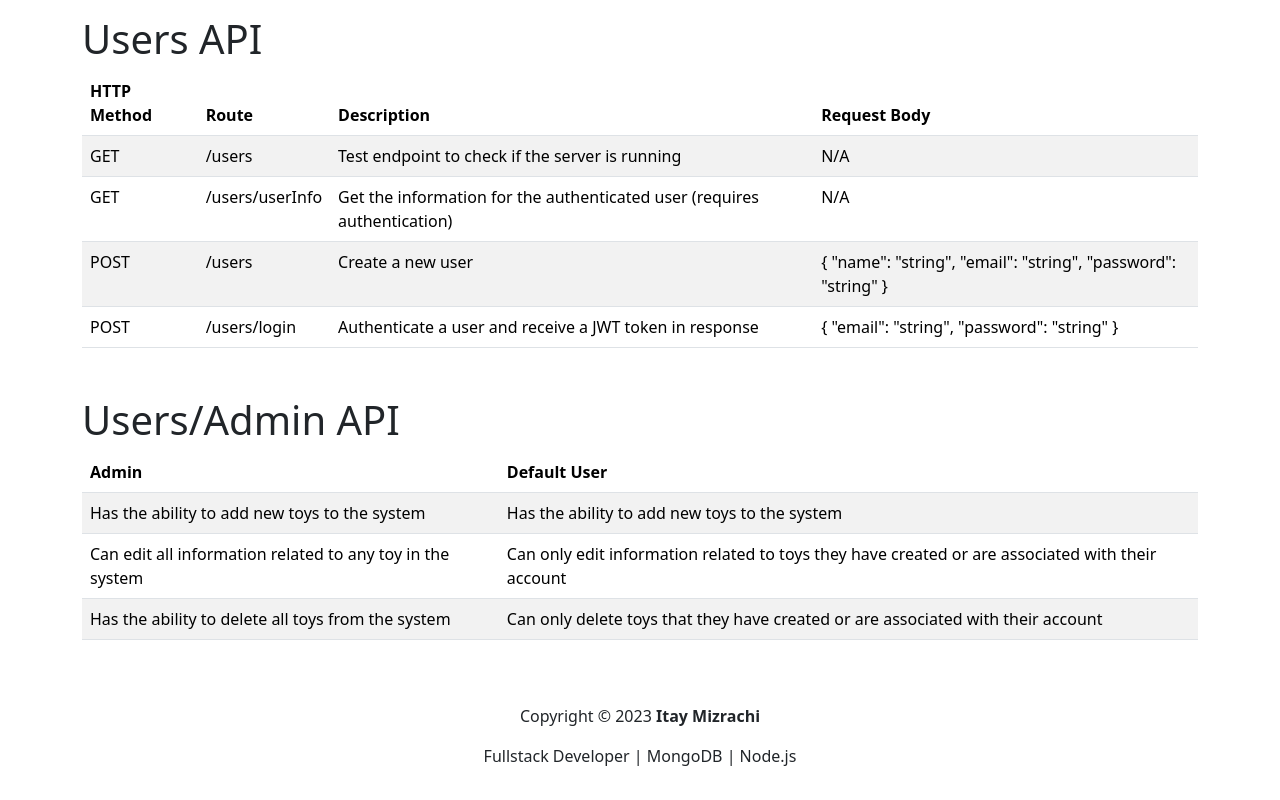
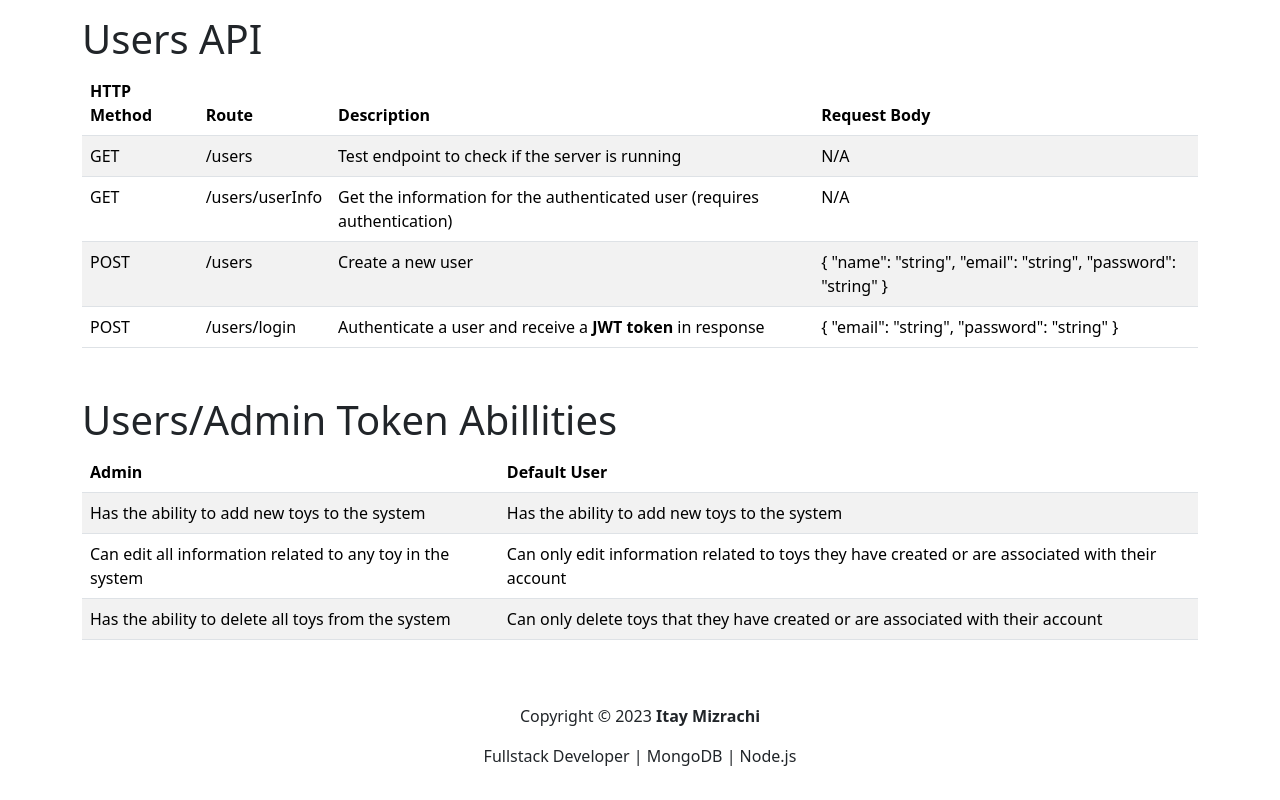
Before and after one commit to ItayMizrachi/Toys, a website: page public/index.html in a window 1280 px wide. Shown: the part 1583-2383 px from the top of the page. Drawn offline with nearby package versions, Linux system fonts and the light colour scheme.

Commit message:
Add files via upload

```diff
--- a/public/index.html
+++ b/public/index.html
@@ -222,7 +222,7 @@
           <tr>
             <td>POST</td>
             <td>/users/login</td>
-            <td>Authenticate a user and receive a JWT token in response</td>
+            <td>Authenticate a user and receive a <strong>JWT token</strong> in response</td>
             <td>{ "email": "string", "password": "string" }</td>
           </tr>
         </tbody>
@@ -230,7 +230,7 @@
     </div>
 
     <div class="container mt-5">
-      <h2 class="display-6">Users/Admin API</h2>
+      <h2 class="display-6">Users/Admin Token Abillities</h2>
       <table class="table table-striped table-hover">
         <thead>
           <tr>
```
